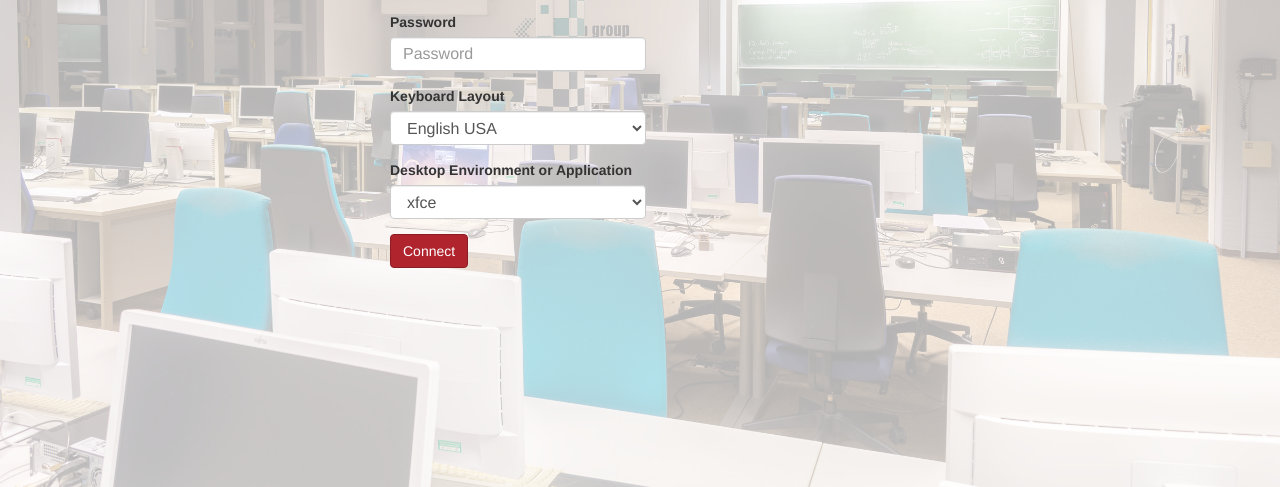
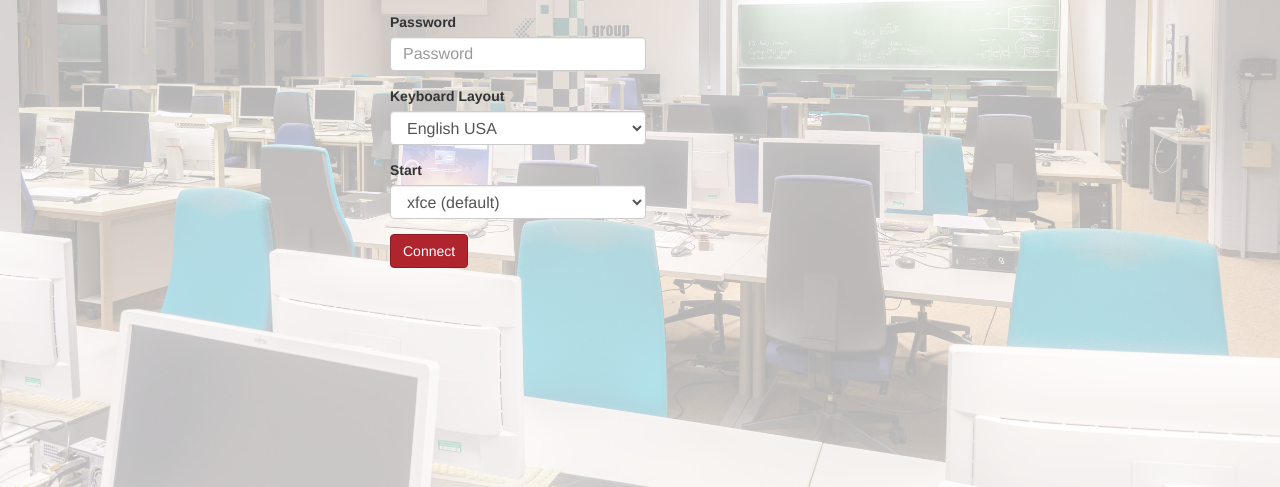
Before and after one commit to i4/remote-cip, a plain HTML site: page www/connect.html in a window 1280 px wide. Shown: the part 313-800 px from the top of the page. Drawn offline with Linux system fonts and the light colour scheme.

Commit message:
Categories for start input

```diff
--- a/www/connect.html
+++ b/www/connect.html
@@ -145,11 +145,15 @@
 		  </div>
 
 		  <div class="form-group">
-			<label for="application">Desktop Environment or Application</label>&emsp;
+			<label for="application">Start</label>&emsp;
 			<select id="application" name="application" class="form-control">
-			  <option value="xfce">xfce</option>
-			  <option value="xterm">xterm</option>
-			  <option value="spic-ide">SPiC IDE</option>
+			  <optgroup label="Dekstop Environment">
+				<option value="xfce">xfce (default)</option>
+			  </optgroup>
+			  <optgroup label="Application">
+				<option value="xterm">xterm</option>
+				<option value="spic-ide">SPiC IDE</option>
+			  </optgroup>
 			</select>
 		  </div>
 
```
